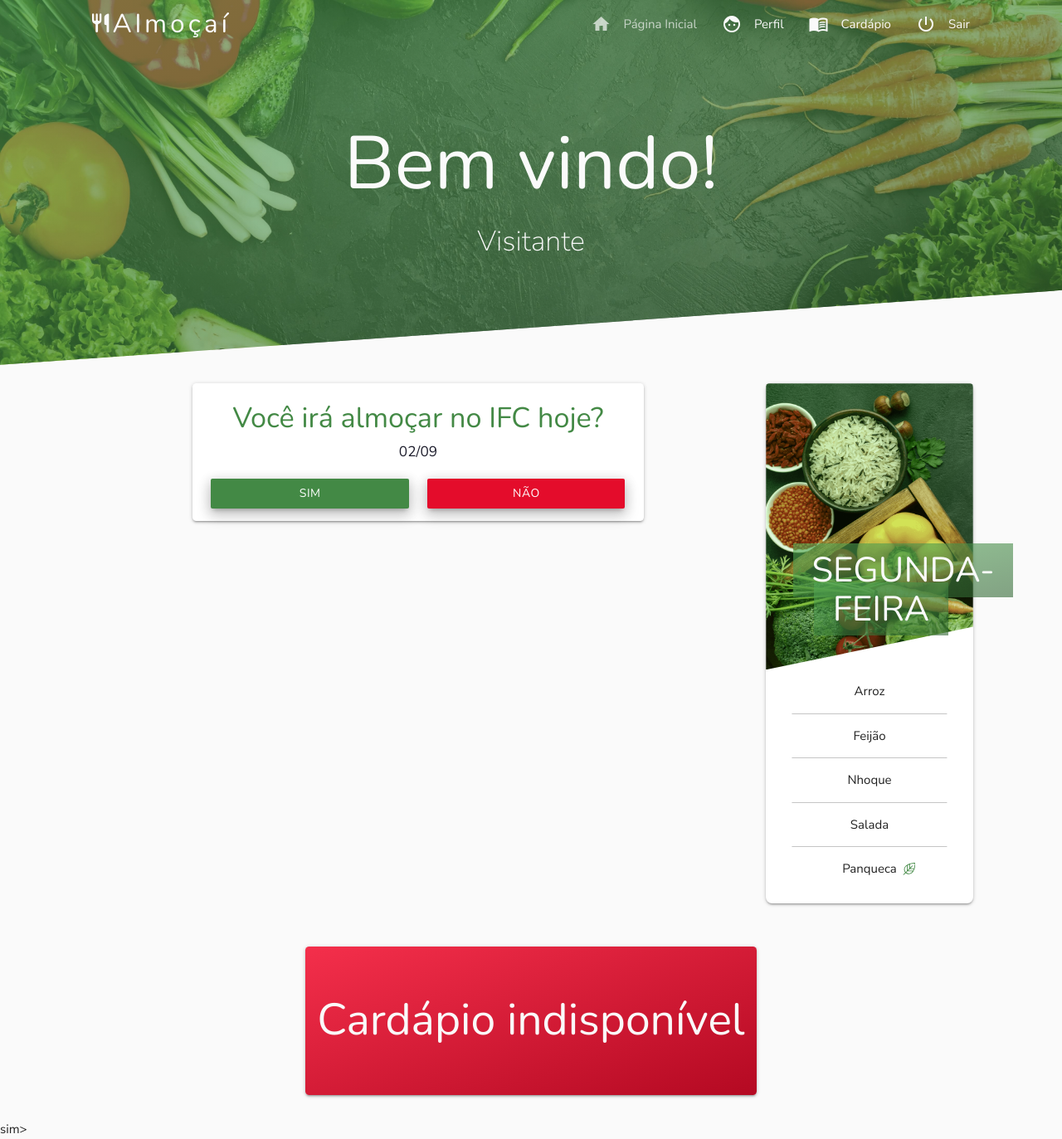
After one commit to luc527/almocai-dev, a PHP site: page /aluno/ in a window 1280 px wide. The commit adds this page. Shown: the whole page at 83% size. Run offline with PHP 8.4, Linux system fonts and the light colour scheme.

Commit message:
Interface - Página Inicial
Alterada a página inicial, adicionado logo e favicon

```diff
--- /dev/null
+++ b/Interface/aluno/index.html
@@ -0,0 +1,129 @@
+<!DOCTYPE html>
+<html lang="pt-br">
+
+<head>
+  <meta http-equiv="Content-Type" content="text/html; charset=UTF-8"/>
+  <meta http-equiv="X-UA-Compatible" content="ie=edge">
+  <meta name="viewport" content="width=device-width, initial-scale=1, maximum-scale=1.0"/>
+  <title>Cardápio - Almoçaí</title>
+
+  <!-- Favicon -->
+  <link rel="shortcut icon" href="../../assets/img/favicon.png" />
+
+  <!-- Fontes -->
+  <link href="https://fonts.googleapis.com/css?family=Nunito+Sans:400,200&display=swap" rel="stylesheet">
+  <link href="https://fonts.googleapis.com/css?family=Nunito&display=swap" rel="stylesheet">
+  <link href="https://fonts.googleapis.com/icon?family=Material+Icons" rel="stylesheet">
+
+  <!-- CSS -->
+  <link href="../../assets/css/almocai.css" type="text/css" rel="stylesheet" media="screen,projection"/>
+</head>
+
+<body>
+
+  <header>
+
+    <nav class="navbar-transparent">
+      <!-- TODO:: Fazer navbar transparent -->
+      <div class="nav-wrapper container">
+        <img class="no-select brand-logo" src="../../assets/img/logo-branco.svg">
+        <a href="#" data-target="mobile-sidenav" class="sidenav-trigger"><i class="material-icons">menu</i></a>
+        <ul class="right hide-on-med-and-down">
+          <li><a class="waves-effect active" href="./"><i class="material-icons left">home</i>Página Inicial</a></li>
+          <li><a class="waves-effect" href="perfil/"><i class="material-icons left">face</i>Perfil</a></li>
+          <li><a class="waves-effect" href="cardapio/"><i class="material-icons left">menu_book</i>Cardápio</a></li>
+          <li><a class="waves-effect" href="../entrar/"><i class="material-icons left">power_settings_new</i>Sair</a></li>
+        </ul>
+      </div>
+    </nav>
+
+    <ul class="sidenav" id="mobile-sidenav">
+      <li class="nunito almocai-text center" style="font-size: 2rem; padding: .5rem;">Almoçaí</li>
+      <li><a class="waves-effect active" href="./"><i class="material-icons left">home</i>Página Inicial</a></li>
+      <li><a class="waves-effect" href="perfil/"><i class="material-icons left">face</i>Perfil</a></li>
+      <li><a class="waves-effect" href="cardapio/"><i class="material-icons left">menu_book</i>Cardápio</a></li>
+      <li><a class="waves-effect" href="../entrar/"><i class="material-icons left">power_settings_new</i>Sair</a></li>
+    </ul>
+  </header>
+
+  <main>
+
+    <div class="section banner valign-wrapper banner--2" style="margin-top: -4.5rem;">
+      <div class="row">
+        <div class="col s12">
+          <h1 class="banner__titulo">Bem vindo!</h1>
+          <h4 class="banner__subtitulo">Visitante</h4>
+        </div>
+      </div>
+    </div>
+
+    <div class="section container">
+      <div class="row">
+
+      <!-- Confimação do aluno -->
+        <div class="col s12 m6 l7 xl9">
+          <div class="row">
+            <div class="card col s12 l8 offset-l2">
+              <h4 class="confirmacao-aluno__titulo">Você irá almoçar no IFC hoje?</h4>
+              <h6 class="confirmacao-aluno__data">02/09</h6>
+              <div class="col s6 center">
+                <a href="" class="waves-effect waves-light btn login-section__button">Sim</a>
+              </div>
+              <div class="col s6 center">
+                <a href="" class="waves-effect waves-light btn login-section__button almocai vermelho">Não</a>
+              </div>
+            </div>
+          </div>
+        </div>
+
+        <!-- Primeiro cartão -->
+        <div class="col s12 m6 l5 xl3">
+          <div class="card-panel cardapio__painel">
+            <div class="cardapio__picture cardapio__picture--1"></div>
+            <h4 class="cardapio__cabecalho">
+              <span class="cardapio__cabecalho-span cardapio__cabecalho-span--1">Segunda-feira</span>
+            </h4>
+            <div class="row">
+              <div class="col s12">
+                <ul class="cardapio__lista">
+                  <li>Arroz</li>
+                  <li>Feijão</li>
+                  <li>Nhoque</li>
+                  <li>Salada</li>
+                  <li>Panqueca <img src="../assets/img/aluno/cartoes/folha.svg" alt="folha" class="cardapio__lista--veggie"></li>
+                </ul>
+              </div>
+            </div>
+          </div>
+        </div>
+
+      </div>
+    </div>
+
+    <!-- Mensagem caso não haja cardápio -->
+    <div class="section container">
+      <div class="row">
+          <div class="cardapio__indisponivel card col s12 m6 offset-m3">
+            <h2 class="no-select">Cardápio indisponível</h2>
+          </div>
+      </div>
+    </div>
+
+  </main>
+
+  <footer >sim>
+    <!-- Apenas a parte de "copyright" -->
+  </footer>
+
+  <!-- JS -->
+  <script src="https://cdnjs.cloudflare.com/ajax/libs/materialize/1.0.0/js/materialize.min.js"></script>
+  <script>
+    document.addEventListener('DOMContentLoaded', function() {
+      var elems = document.querySelectorAll('.sidenav');
+      var instances = M.Sidenav.init(elems);
+    });
+  </script>
+</body>
+
+
+</html>
--- a/Interface/assets/sass/almocai.scss
+++ b/Interface/assets/sass/almocai.scss
@@ -43,3 +43,5 @@
 // Páginas
 @import "entrar";
 @import "aluno/cardapio";
+@import "aluno/banner";
+@import "aluno/pagina-inicial"
--- /dev/null
+++ b/Interface/assets/sass/aluno/_banner.scss
@@ -0,0 +1,33 @@
+// Estilo para o banner do cardápio
+.banner {
+  background-size: cover;
+  &--1 {
+    background-image: linear-gradient(to right bottom, rgba($primary-color-light, 0.6), rgba($primary-color-dark, 0.6)), url(../img/aluno/fundo-cardapio.jpg);
+  }
+  &--2 {
+    background-image: linear-gradient(to right bottom, rgba($primary-color-light, 0.6), rgba($primary-color-dark, 0.6)), url(../img/aluno/fundo-pagina-inicial.jpg);
+  }
+  min-height: 30rem;
+  -webkit-clip-path: polygon(0 0%, 100% 0%, 100% 80%, 0% 100%);
+  clip-path: polygon(0 0%, 100% 0%, 100% 80%, 0% 100%);
+
+  &__titulo {
+    text-align: center;
+    color: $branco;
+    @extend .nunito;
+    font-size: 6rem;
+  }
+
+  @media #{$small-and-down} {
+    &__titulo {
+      font-size: 4.5rem;
+    }
+  }
+
+  &__subtitulo {
+    text-align: center;
+    color: $branco;
+    font-weight: lighter;
+  }
+
+}
--- a/Interface/assets/sass/aluno/_cardapio.scss
+++ b/Interface/assets/sass/aluno/_cardapio.scss
@@ -13,30 +13,21 @@
 
 }
 
-// Estilo para o banner do cardápio
-.banner {
-  background-image: linear-gradient(to right bottom, rgba($primary-color-light, 0.6), rgba($primary-color-dark, 0.6)), url(../img/fundo-cardapio.jpg);
-  background-size: cover;
-  min-height: 30rem;
-  -webkit-clip-path: polygon(0 0%, 100% 0%, 100% 80%, 0% 100%);
-  clip-path: polygon(0 0%, 100% 0%, 100% 80%, 0% 100%);
-
-  &__titulo {
-    text-align: center;
-    color: $branco;
-    @extend .nunito;
-  }
-  &__subtitulo {
-    text-align: center;
-    color: $branco;
-    font-weight: lighter;
-  }
-
-}
-
-
 // Estilo dos cartões de cardápio
 .cardapio {
+
+  &__indisponivel {
+    background: linear-gradient(to right bottom, $quaternary-color-light, $quaternary-color-dark);
+    & h2 {
+      padding-top: 4rem;
+      padding-bottom: 4rem;
+      margin: 0;
+      @extend .center;
+      @extend .almocai-text;
+      @extend .text-branco;
+      @extend .nunito;
+    }
+  }
 
   padding-top: 2rem;
 
@@ -83,16 +74,16 @@
     border-top-left-radius: .3rem;
     border-top-right-radius: .3rem;
     &--1 {
-      background-image: linear-gradient(to right bottom, rgba($primary-color-light, 0.5), rgba($primary-color-dark, 0.5)), url(../img/cartoes/cartao-1.png);
+      background-image: linear-gradient(to right bottom, rgba($primary-color-light, 0.5), rgba($primary-color-dark, 0.5)), url(../img/aluno/cartoes/cartao-1.png);
     }
     &--2 {
-      background-image: linear-gradient(to right bottom, rgba($secondary-color-light, 0.5), rgba($secondary-color-dark, 0.5)), url(../img/cartoes/cartao-2.png);
+      background-image: linear-gradient(to right bottom, rgba($secondary-color-light, 0.5), rgba($secondary-color-dark, 0.5)), url(../img/aluno/cartoes/cartao-2.png);
     }
     &--3 {
-      background-image: linear-gradient(to right bottom, rgba($tertiary-color-light, 0.5), rgba($tertiary-color-dark, 0.5)), url(../img/cartoes/cartao-3.png);
+      background-image: linear-gradient(to right bottom, rgba($tertiary-color-light, 0.5), rgba($tertiary-color-dark, 0.5)), url(../img/aluno/cartoes/cartao-3.png);
     }
     &--4 {
-      background-image: linear-gradient(to right bottom, rgba($quaternary-color-light, 0.5), rgba($quaternary-color-dark, 0.5)), url(../img/cartoes/cartao-4.png);
+      background-image: linear-gradient(to right bottom, rgba($quaternary-color-light, 0.5), rgba($quaternary-color-dark, 0.5)), url(../img/aluno/cartoes/cartao-4.png);
     }
   }
 
--- /dev/null
+++ b/Interface/assets/sass/aluno/_pagina-inicial.scss
@@ -0,0 +1,14 @@
+.confirmacao-aluno {
+  &__titulo {
+    @extend .nunito;
+    @extend .center;
+    @extend .almocai-text;
+  }
+
+  &__data {
+    @extend .center;
+    @extend .almocai-text;
+    @extend .text-preto;
+  }
+
+}
--- a/Interface/assets/sass/components/_navbar.scss
+++ b/Interface/assets/sass/components/_navbar.scss
@@ -58,18 +58,16 @@ nav {
   // Logo
   .brand-logo {
     position: absolute;
+    padding-top: .15rem;
     color: $navbar-font-color;
     display: inline-block;
     font-size: $navbar-brand-font-size;
     padding: 0;
+    height: 4rem;
 
     &.center {
       left: 50%;
       transform: translateX(-50%);
-    }
-
-    & img {
-      height: 4rem;
     }
 
     @media #{$medium-and-down} {
@@ -236,6 +234,8 @@ nav {
   .brand-logo {
     color: $branco !important;
     z-index: 1;
+    padding: 1rem;
+    height: 4rem;
   }
 
   // Navbar Links
--- a/Interface/entrar/index.html
+++ b/Interface/entrar/index.html
@@ -29,7 +29,7 @@
         <form class="login-section__form container">
 
           <div class="row col s12 l6 offset-l2">
-            <p class="center nunito login-section__title">Almoçaí</p>
+            <img class="no-select" src="../assets/img/logo-verde.svg">
           </div>
 
           <div class="row">
```
Also changed, not shown: Interface/aluno/cardapio/index.html (+26 -18 lines), Interface/assets/css/almocai.css, Interface/assets/img/aluno/cartoes/cartao-1.png (renamed from Interface/assets/img/cartoes/cartao-1.png), Interface/assets/img/aluno/cartoes/cartao-2.png (renamed from Interface/assets/img/cartoes/cartao-2.png), Interface/assets/img/aluno/cartoes/cartao-3.png (renamed from Interface/assets/img/cartoes/cartao-3.png), Interface/assets/img/aluno/cartoes/cartao-4.png (renamed from Interface/assets/img/cartoes/cartao-4.png), Interface/assets/img/aluno/cartoes/folha.svg (renamed from Interface/assets/img/cartoes/folha.svg), Interface/assets/img/aluno/fundo-cardapio.jpg (renamed from Interface/assets/img/fundo-cardapio.jpg), Interface/assets/img/aluno/fundo-pagina-inicial.jpg (added), Interface/assets/img/favicon.png (added), Interface/assets/img/logo-branco.svg (added), Interface/assets/img/logo-verde.svg (added), Interface/assets/sass/components/_buttons.scss (line endings or trailing spaces).
